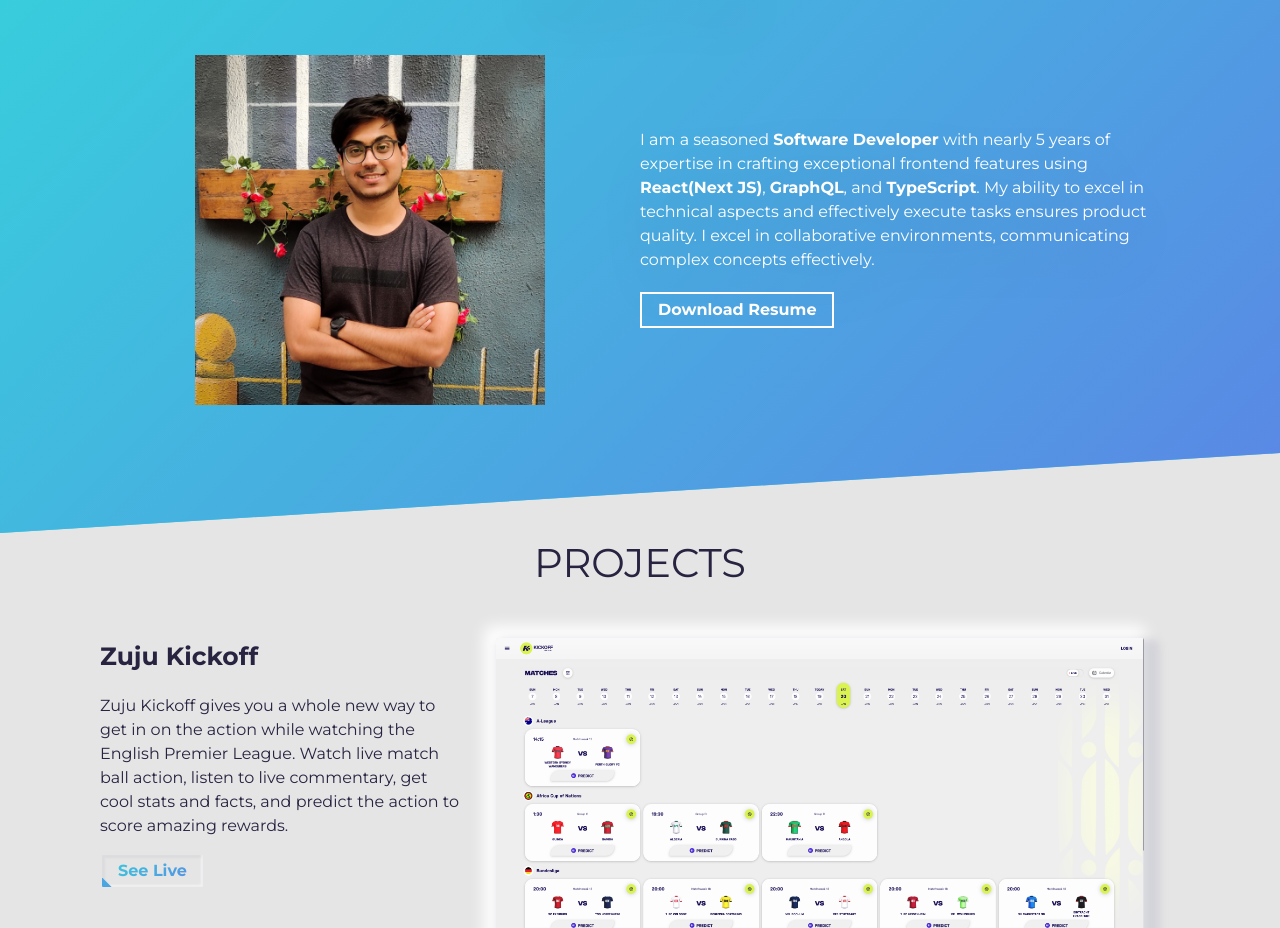
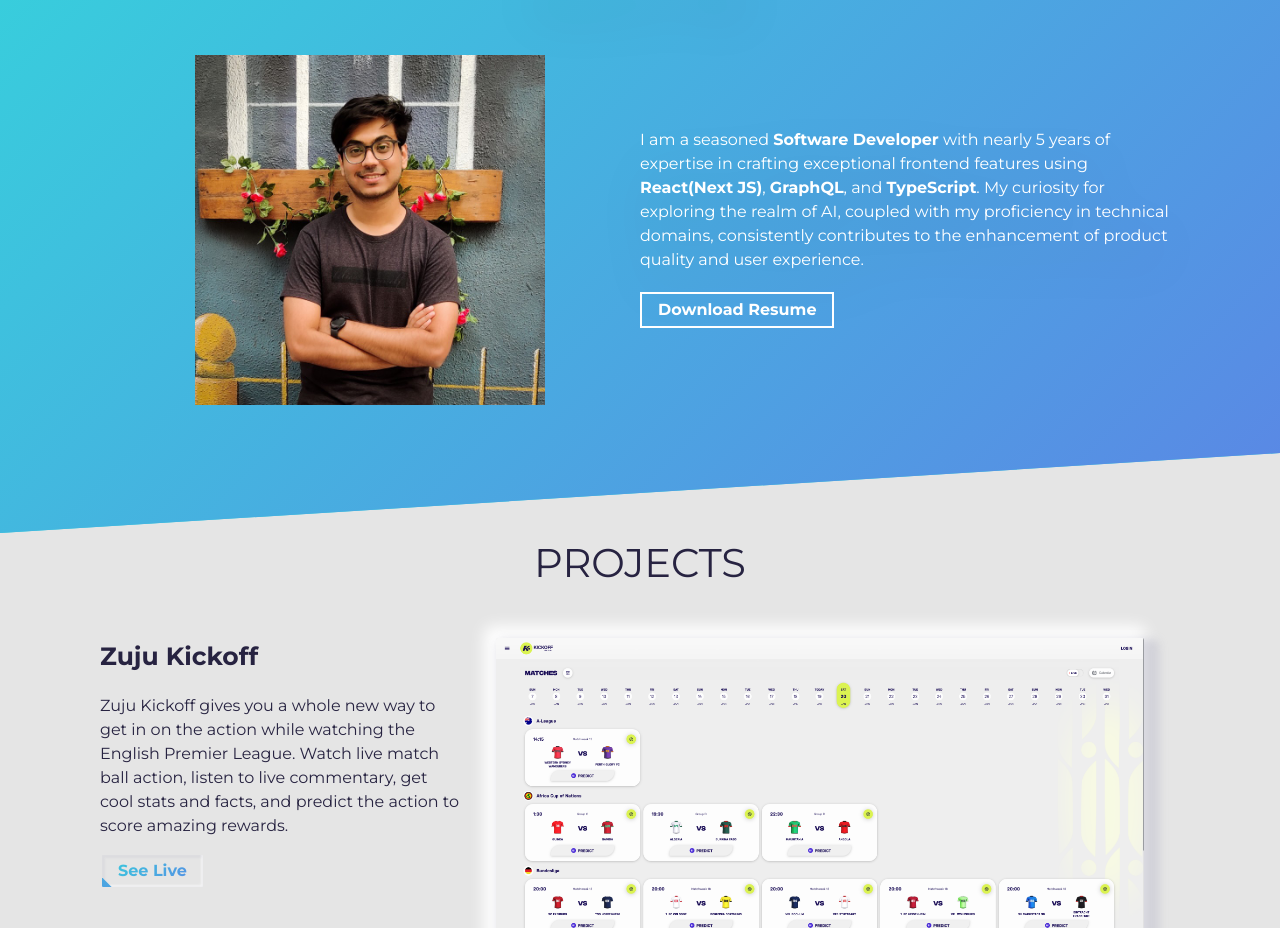
Before and after one commit to shubhambombarde/shubhambombarde, a Next.js app: page / in a window 1280 px wide. Shown: the part 900-1828 px from the top of the page. Built offline with nearby package versions, Linux system fonts and the light colour scheme; some icons are missing.

Commit message:
updated about section copy

```diff
--- a/src/components/sections/about/AboutSection.tsx
+++ b/src/components/sections/about/AboutSection.tsx
@@ -21,9 +21,9 @@ export default function AboutSection() {
               expertise in crafting exceptional frontend features using{" "}
               <b>React</b>
               <b>(Next JS)</b>, <b>GraphQL</b>, and <b>TypeScript</b>. My
-              ability to excel in technical aspects and effectively execute
-              tasks ensures product quality. I excel in collaborative
-              environments, communicating complex concepts effectively.
+              curiosity for exploring the realm of AI, coupled with my
+              proficiency in technical domains, consistently contributes to the
+              enhancement of product quality and user experience.
             </p>
             <span className="about-wrapper__cta">
               <a
```
Also changed, not shown: 1 other file (tests, documents, lock files or other folders).
